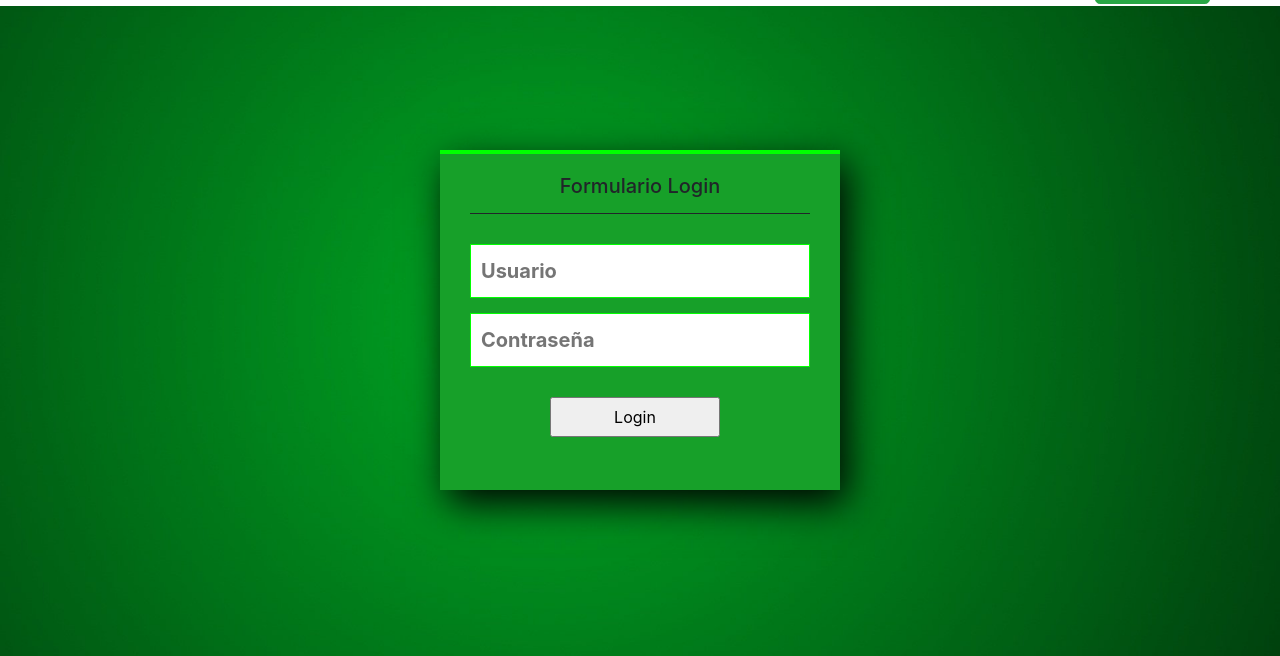
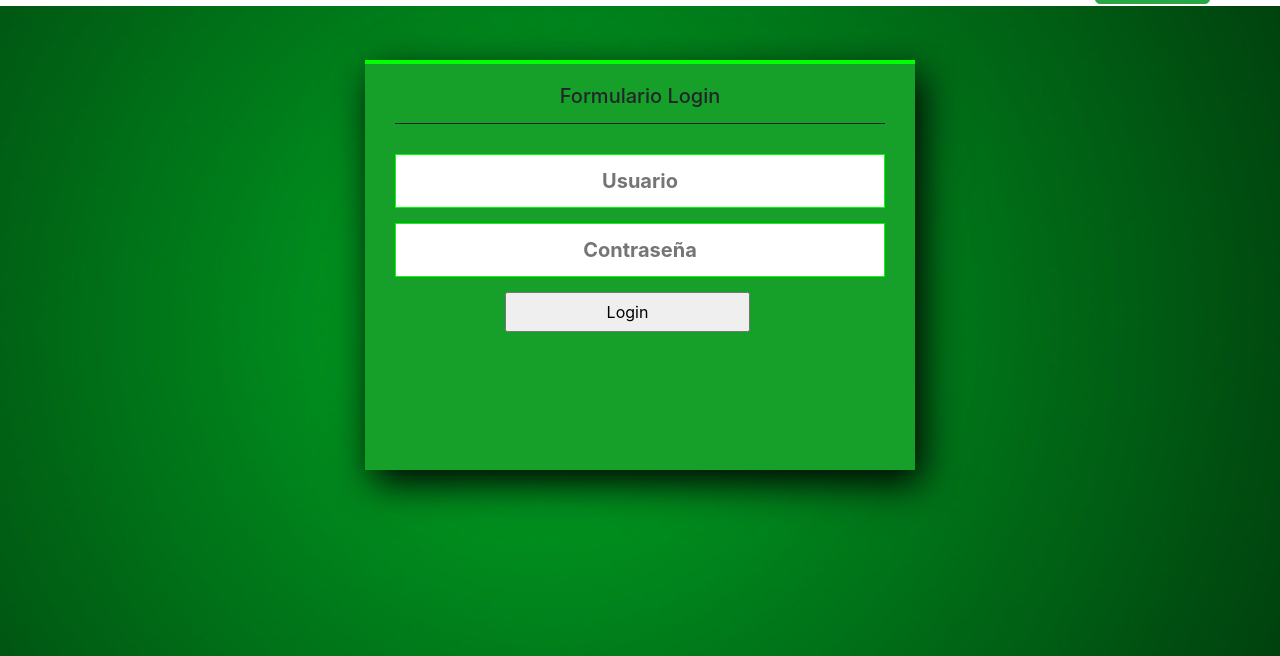
Before and after one commit to JeanContreras12/ColungaRepo, a Django app: page /accounts/login/ in a window 1280 px wide. Shown: the part 144-800 px from the top of the page. Run offline with Django 3.2, Linux system fonts and the light colour scheme; some libraries are stand-ins or nearby versions.

Commit message:
Login con mensaje de error
Agregacion del mensaje error en usuario y/o contraseña

```diff
--- a/ColungaApp/Templates/ColungaApp/login.html
+++ b/ColungaApp/Templates/ColungaApp/login.html
@@ -32,11 +32,26 @@
     <section class="form-login">
         <form method="POST">
             {% csrf_token%}
+            {% if request.method == 'POST' %}
+            {% if form.error_messages %}
+
+                    <div class="alert alert-danger alert-dismissible" role="alert" >
+                        <button type="button" class="close" data-dismiss = "alert" aria-hidden="true">&times;
+                        </button>
+                        <strong>Advertencia:</strong>{{ form.get_invalid_login_error}}
+                    </div>
+            {% endif %}
+            {% endif %}
             <h5>Formulario Login</h5>
-            <input class="controls" type="text" name="username" value="" placeholder="Usuario">
-            <input class="controls" type="password" name="password" value="" placeholder="Contraseña">
-            <input class="buttons" type="submit" name="" value="Login">
-        </form>
+                <div class="username">
+                    <input class="controls" type="text" name="username" value="" placeholder="Usuario">
+                </div>
+                <div>
+                    <input class="controls" type="password" name="password" value="" placeholder="Contraseña">
+                </div>
+                <input class="buttons" type="submit" name="" value="Login">
+
+
     </section>
 </body>
 </html>
--- a/ColungaApp/models.py
+++ b/ColungaApp/models.py
@@ -1,4 +1,5 @@
 from django.db import models
 from django.contrib.auth.models import AbstractUser
 
+
 # Create your models here.
--- a/ColungaApp/static/css/estilos.css
+++ b/ColungaApp/static/css/estilos.css
@@ -35,11 +35,11 @@ body{
     box-sizing: border-box;
 }
 .form-login{ /*para la ventana login*/
-    width: 400px;
-    height: 340px;
+    width: 550px;
+    height: 410px;
     background: rgb(23, 160, 41);
     margin: auto;
-    margin-top: 150px;
+    margin-top: 60px;
     box-shadow: 7px 13px 37px #000;
     padding:20px 30px;
     border-top:4px solid rgb(0, 255, 0);
@@ -60,10 +60,11 @@ body{
     background: rgb(255, 255, 255);
     font-size: 20px;
     font-weight: bold;
+    text-align:center;
 }
 .buttons{
     width: 50%;
     height: 40px;
-    margin-left: 80px;
-    margin-top: 15px;
+    margin-left: 110px;
+
 }
--- a/ColungaApp/views.py
+++ b/ColungaApp/views.py
@@ -1,8 +1,7 @@
 from django.shortcuts import render
+def index(request): #pasamos un objeto de tipo request como primer argumento
+    return render(request,'ColungaApp/index.html')
 
-def index(request): #pasamos un objeto de tipo request como primer argumento
-
-    return render(request,'ColungaApp/index.html')
 
 #def login(request):
     #return render(request,'ColungaApp/login.html')
--- a/ProyectoDjango/settings.py
+++ b/ProyectoDjango/settings.py
@@ -110,9 +110,9 @@ AUTH_PASSWORD_VALIDATORS = [
 # Internationalization
 # https://docs.djangoproject.com/en/3.2/topics/i18n/
 
-LANGUAGE_CODE = 'en-us'
+LANGUAGE_CODE = 'es-uc'
 
-TIME_ZONE = 'UTC'
+TIME_ZONE = 'America/Santiago'
 
 USE_I18N = True
 
--- a/pagina_01/templates/pagina_01/logeado.html
+++ b/pagina_01/templates/pagina_01/logeado.html
@@ -13,7 +13,9 @@
 </head>
 <body>
     <header>
-        <img src="{% static 'img/logo1.png'%}" alt="my image">
+        <a href="https://www.fundacioncolunga.org/">
+            <img src="{% static 'img/logo1.png'%}" alt="my image">
+        </a>
         <nav>
             <ul>
                 <li>
```
